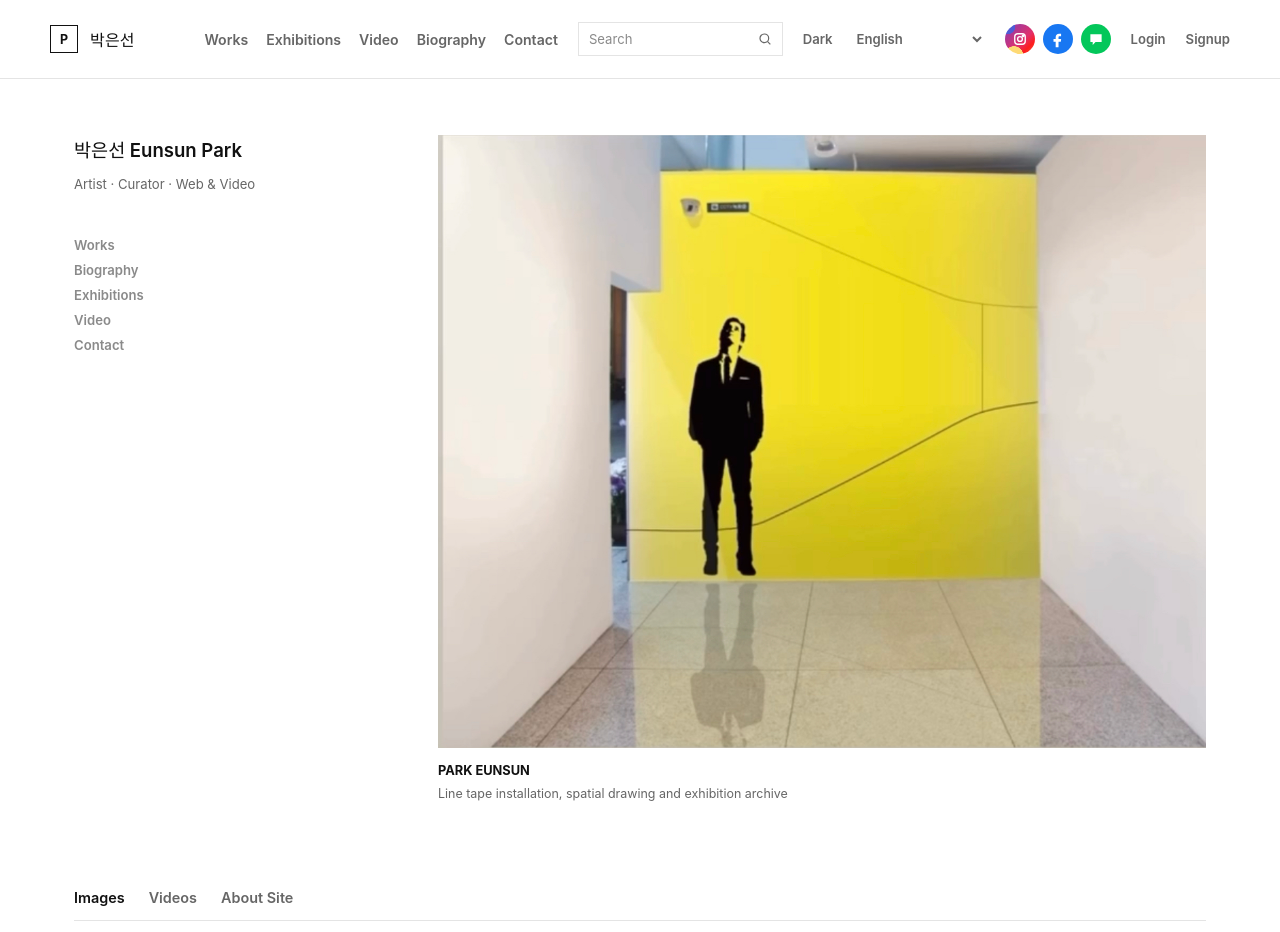
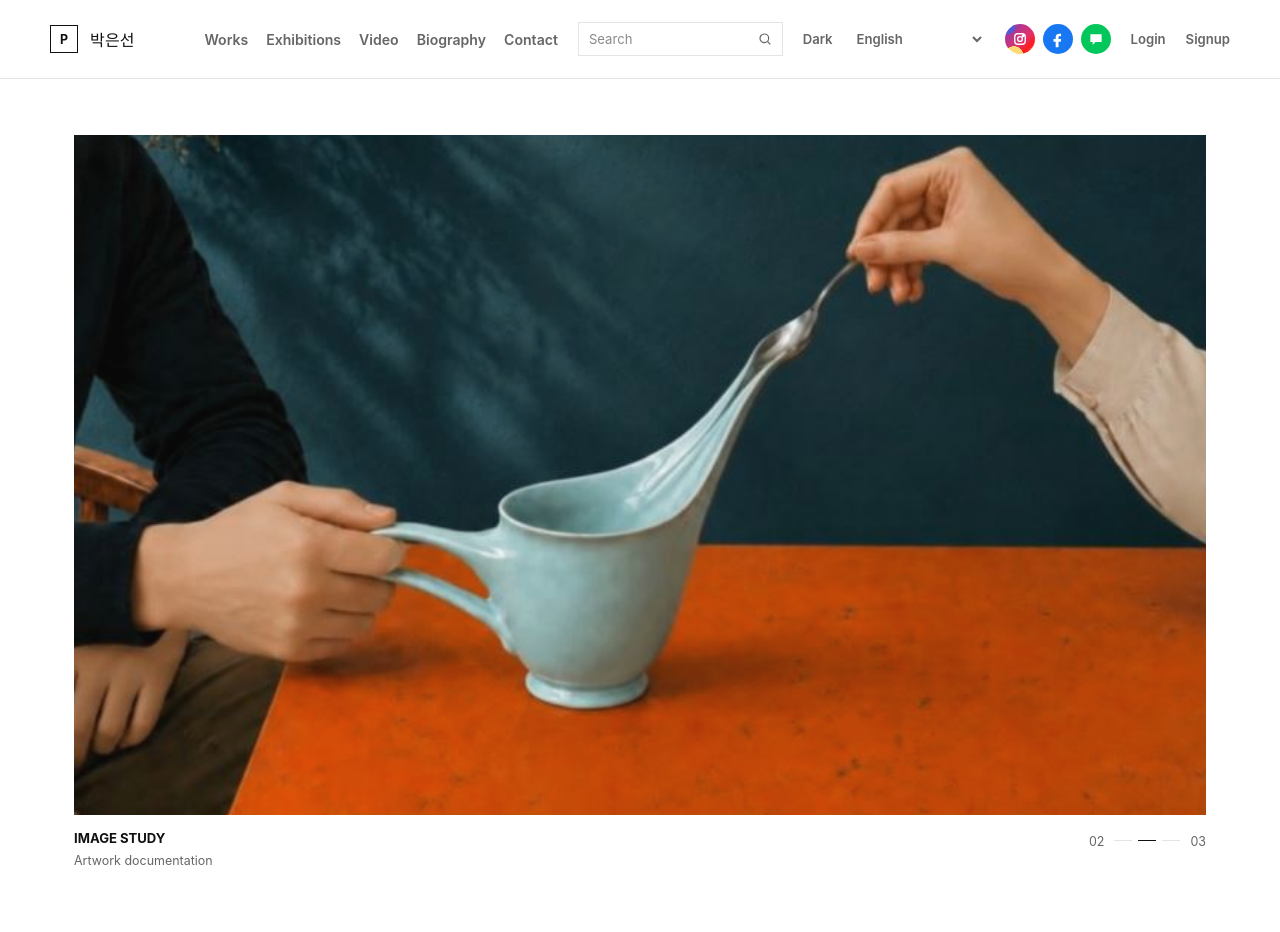
Before and after one commit to eunsunpark99-svg/portfolio, a React (Vite) app: page / in a window 1280 px wide. Shown: the top 932 px of the page. Built offline with nearby package versions, Linux system fonts and the light colour scheme.

Commit message:
Add featured work slider

```diff
--- /dev/null
+++ b/src/components/FeaturedWorkSlider.jsx
@@ -0,0 +1,77 @@
+import { useEffect, useState } from 'react'
+
+const featuredWorks = [
+  {
+    title: 'Line Tape Installation',
+    meta: 'Spatial drawing / exhibition archive',
+    image: '/images/about-feature.jpg',
+    alt: 'Yellow installation wall with black line tape and a standing figure silhouette.',
+  },
+  {
+    title: 'Image Study',
+    meta: 'Artwork documentation',
+    image: '/images/gallery-feature.jpg',
+    alt: 'Blue cup and spoon artwork preview.',
+  },
+  {
+    title: 'Video Archive',
+    meta: 'Moving image / project preview',
+    image: '/images/video-feature.jpg',
+    alt: 'Video preview image with Korean title text.',
+  },
+]
+
+export default function FeaturedWorkSlider() {
+  const [activeIndex, setActiveIndex] = useState(0)
+
+  useEffect(() => {
+    const timer = window.setInterval(() => {
+      setActiveIndex((current) => (current + 1) % featuredWorks.length)
+    }, 5200)
+
+    return () => window.clearInterval(timer)
+  }, [])
+
+  const activeWork = featuredWorks[activeIndex]
+  const displayIndex = String(activeIndex + 1).padStart(2, '0')
+  const total = String(featuredWorks.length).padStart(2, '0')
+
+  return (
+    <section className="featured-work-slider" aria-label="Featured works">
+      <div className="featured-work-stage">
+        {featuredWorks.map((work, index) => (
+          <img
+            key={work.image}
+            className={`featured-work-image ${
+              index === activeIndex ? 'is-active' : ''
+            }`}
+            src={work.image}
+            alt={work.alt}
+            aria-hidden={index === activeIndex ? 'false' : 'true'}
+          />
+        ))}
+      </div>
+
+      <div className="featured-work-caption">
+        <div>
+          <p>{activeWork.title}</p>
+          <span>{activeWork.meta}</span>
+        </div>
+        <div className="featured-work-progress" aria-label={`${displayIndex} of ${total}`}>
+          <span>{displayIndex}</span>
+          <div className="featured-work-dots" aria-hidden="true">
+            {featuredWorks.map((work, index) => (
+              <button
+                key={work.image}
+                className={index === activeIndex ? 'is-active' : ''}
+                type="button"
+                tabIndex={-1}
+              />
+            ))}
+          </div>
+          <span>{total}</span>
+        </div>
+      </div>
+    </section>
+  )
+}
--- a/src/pages/HomePage.jsx
+++ b/src/pages/HomePage.jsx
@@ -1,4 +1,5 @@
 import ContentTabs from '../components/ContentTabs.jsx'
+import FeaturedWorkSlider from '../components/FeaturedWorkSlider.jsx'
 import { siteContent } from '../data/siteContent.js'
 import { getCopy } from '../data/translations.js'
 
@@ -12,6 +13,8 @@ export default function HomePage({ language, onNavigate }) {
 
   return (
     <section className="artist-home">
+      <FeaturedWorkSlider />
+
       <section className="artist-hero" aria-labelledby="artist-title">
         <aside className="artist-intro">
           <h1 id="artist-title">{copy.home.title}</h1>
--- a/src/styles/global.css
+++ b/src/styles/global.css
@@ -363,6 +363,86 @@
   width: min(100%, 1180px);
   margin: 0 auto;
   padding: 56px 24px 96px;
+}
+
+.featured-work-slider {
+  margin-bottom: 64px;
+}
+
+.featured-work-stage {
+  position: relative;
+  width: 100%;
+  min-height: clamp(360px, 58vw, 680px);
+  overflow: hidden;
+  background: var(--color-surface-alt);
+}
+
+.featured-work-image {
+  position: absolute;
+  inset: 0;
+  width: 100%;
+  height: 100%;
+  object-fit: cover;
+  opacity: 0;
+  transform: scale(1.035) translateX(18px);
+  transition:
+    opacity 900ms ease,
+    transform 5200ms linear;
+}
+
+.featured-work-image.is-active {
+  opacity: 1;
+  transform: scale(1.06) translateX(-18px);
+}
+
+.featured-work-caption {
+  display: flex;
+  align-items: start;
+  justify-content: space-between;
+  gap: 24px;
+  margin-top: 14px;
+  color: var(--color-secondary);
+  font-size: 0.78rem;
+  line-height: 1.45;
+}
+
+.featured-work-caption p {
+  margin: 0;
+  color: var(--color-primary);
+  font-size: 0.82rem;
+  font-weight: 700;
+  text-transform: uppercase;
+}
+
+.featured-work-caption span {
+  display: block;
+  margin-top: 4px;
+}
+
+.featured-work-progress {
+  display: inline-flex;
+  align-items: center;
+  gap: 10px;
+  white-space: nowrap;
+}
+
+.featured-work-dots {
+  display: inline-flex;
+  align-items: center;
+  gap: 6px;
+}
+
+.featured-work-dots button {
+  width: 18px;
+  height: 1px;
+  padding: 0;
+  border-radius: 0;
+  background: var(--color-border);
+  box-shadow: none;
+}
+
+.featured-work-dots button.is-active {
+  background: var(--color-primary);
 }
 
 .artist-hero {
@@ -1137,6 +1217,15 @@ h1 {
 }
 
 @media (prefers-reduced-motion: reduce) {
+  .featured-work-image {
+    transition: opacity 180ms ease;
+    transform: none;
+  }
+
+  .featured-work-image.is-active {
+    transform: none;
+  }
+
   .product-card {
     transition: none;
   }
@@ -1974,6 +2063,19 @@ h1 {
 
   .artist-home {
     padding: 34px 20px 72px;
+  }
+
+  .featured-work-slider {
+    margin-bottom: 42px;
+  }
+
+  .featured-work-stage {
+    min-height: 300px;
+  }
+
+  .featured-work-caption {
+    flex-direction: column;
+    gap: 12px;
   }
 
   .artist-hero {
```
